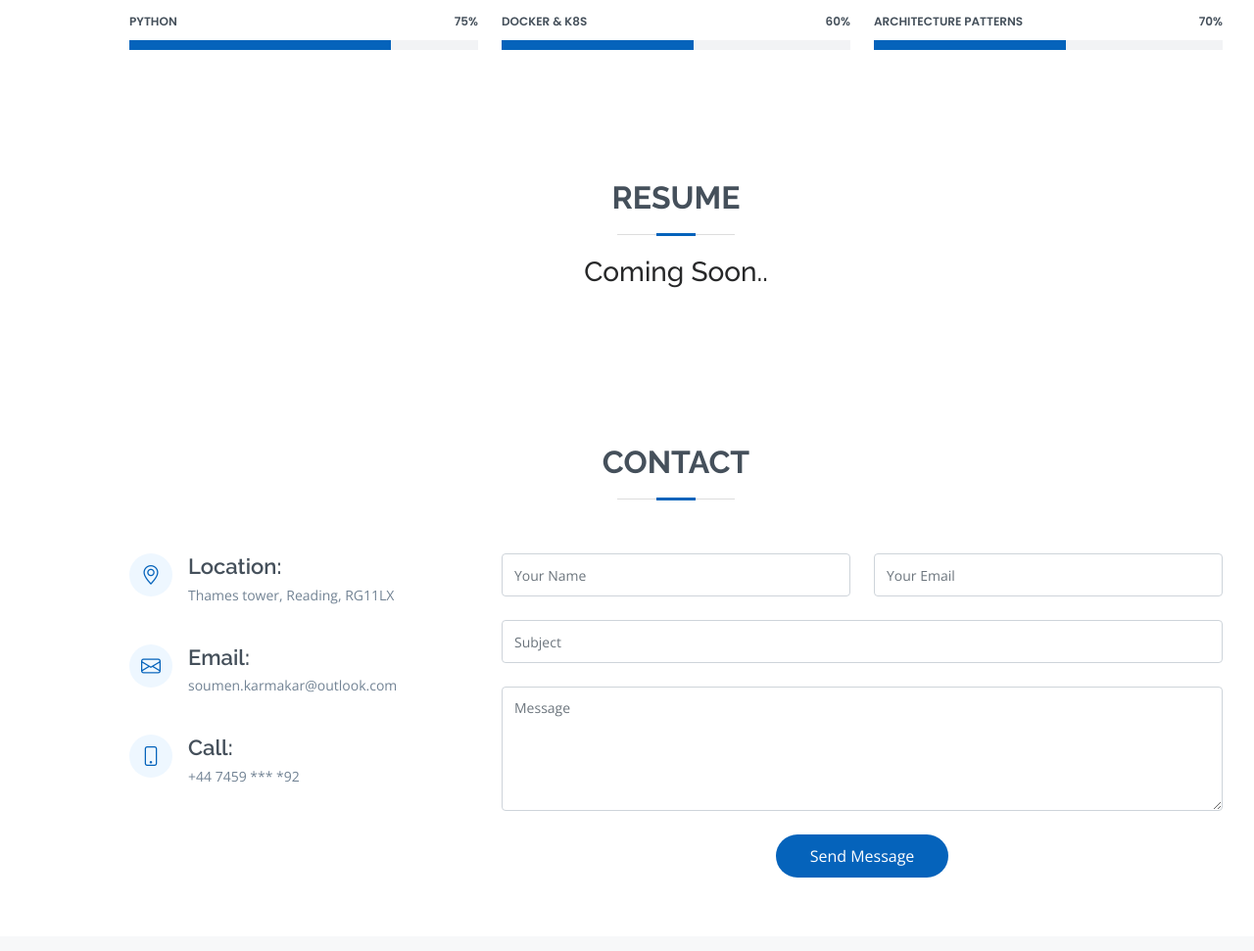
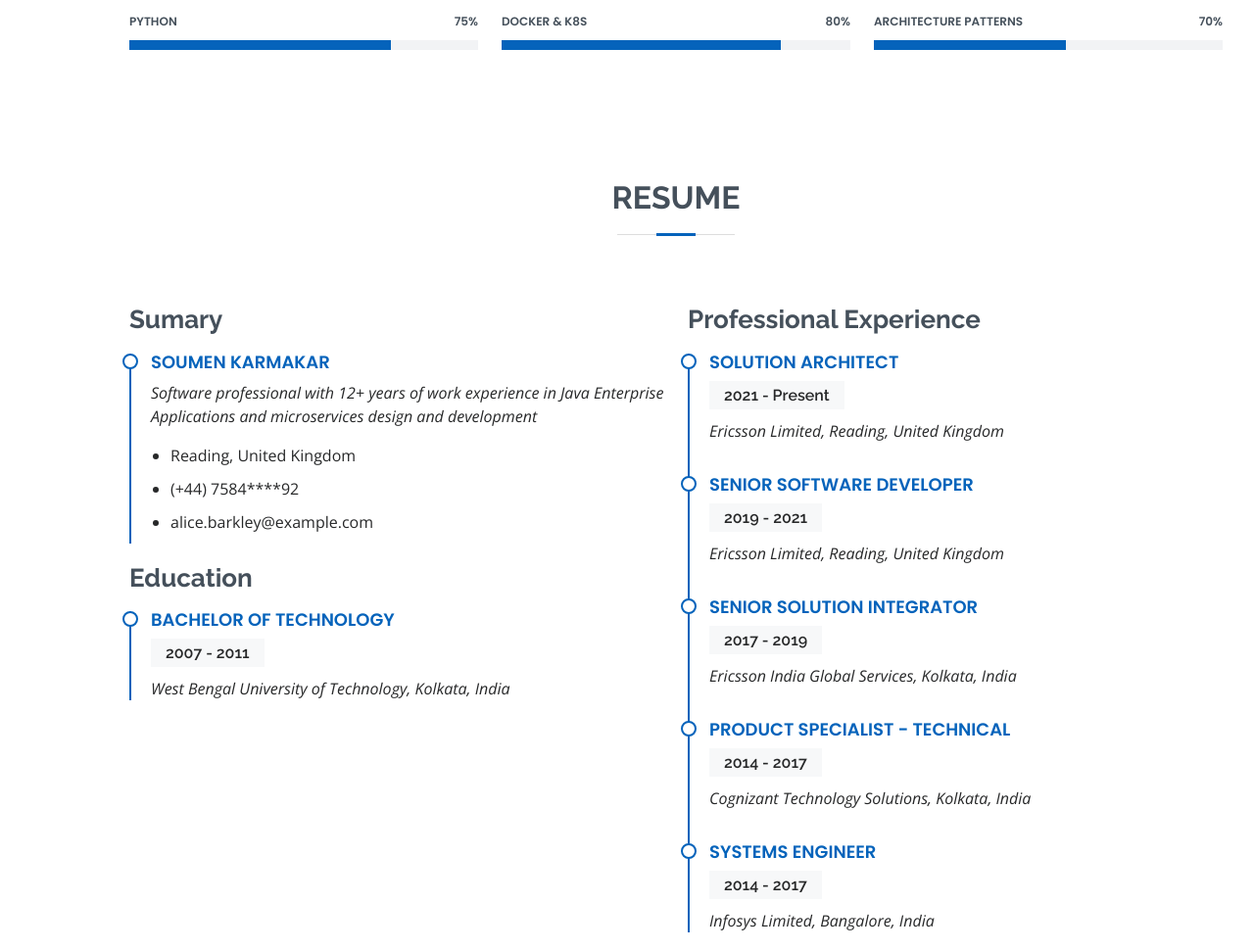
Before and after one commit to soumencemk/soumencemk.github.io, a plain HTML site: page index.html in a window 1280 px wide. Shown: the part 1633-2604 px from the top of the page at 98% size. Drawn offline with nearby package versions, Linux system fonts and the light colour scheme.

Commit message:
Adding Resume and updating exp

```diff
--- a/index.html
+++ b/index.html
@@ -56,11 +56,11 @@
 <section id="hero" class="d-flex flex-column justify-content-center">
     <div class="container" data-aos="zoom-in" data-aos-delay="100">
         <h1>Soumen Karmakar</h1>
-        <p>I'm <span class="typed" data-typed-items="Designer, Developer, Freelancer, Architect"></span></p>
+        <p>I'm a <span class="typed" data-typed-items="System Designer, Software Developer, Solution Architect"></span></p>
         <div class="social-links">
-            <a href="https://twitter.com/itssoumen" class="twitter"><i class="bx bxl-twitter"></i></a>
-            <a href="https://www.facebook.com/itssoumen" class="facebook"><i class="bx bxl-facebook"></i></a>
-            <a href="https://www.linkedin.com/in/itssoumen" class="linkedin"><i class="bx bxl-linkedin"></i></a>
+            <a href="https://twitter.com/itssoumen" class="twitter" target="_blank"><i class="bx bxl-twitter"></i></a>
+            <a href="https://www.facebook.com/itssoumen" class="facebook" target="_blank"><i class="bx bxl-facebook"></i></a>
+            <a href="https://www.linkedin.com/in/itssoumen" class="linkedin" target="_blank"><i class="bx bxl-linkedin"></i></a>
         </div>
     </div>
 </section><!-- End Hero -->
@@ -100,7 +100,7 @@
                             <ul>
                                 <li><i class="bi bi-chevron-right"></i> <strong>Degree:</strong> <span>B.Tech. in Information Technology</span>
                                 </li>
-                                <li><i class="bi bi-chevron-right"></i> <strong>PhEmailone:</strong> <span>soumen.karmakar@outlook.com</span>
+                                <li><i class="bi bi-chevron-right"></i> <strong>Email:</strong> <span>soumen.karmakar@outlook.com</span>
                                 </li>
                                 <li><i class="bi bi-chevron-right"></i> <strong>Freelance:</strong>
                                     <span>Available</span></li>
@@ -108,7 +108,7 @@
                         </div>
                     </div>
                     <p>
-                        Software professional with 10 years of work experience in Java Enterprise Applications and
+                        Software professional with 12 years of work experience in Java Enterprise Applications and
                         microservices development.
                     </p>
                 </div>
@@ -188,9 +188,9 @@
                         </div>
                     </div>
                     <div class="progress">
-                        <span class="skill">Docker & K8S <i class="val">60%</i></span>
+                        <span class="skill">Docker & K8S <i class="val">80%</i></span>
                         <div class="progress-bar-wrap">
-                            <div class="progress-bar" role="progressbar" aria-valuenow="55" aria-valuemin="0"
+                            <div class="progress-bar" role="progressbar" aria-valuenow="80" aria-valuemin="0"
                                  aria-valuemax="100"></div>
                         </div>
                     </div>
@@ -242,78 +242,56 @@
         <div class="container" data-aos="fade-up">
             <div class="section-title">
                 <h2>Resume</h2>
-                <p>
-                <h3>Coming Soon..</h3></p>
             </div>
-
-            <!--<div class="row">
+            <div class="row">
                 <div class="col-lg-6">
                     <h3 class="resume-title">Sumary</h3>
                     <div class="resume-item pb-0">
                         <h4>Soumen Karmakar</h4>
-                        <p><em>Innovative and deadline-driven Graphic Designer with 3+ years of experience designing and
-                            developing user-centered digital/print marketing material from initial concept to final,
-                            polished deliverable.</em></p>
+                        <p><em>Software professional with 12+ years of work experience in Java Enterprise
+                            Applications and microservices design and development</em></p>
                         <ul>
-                            <li>Portland par 127,Orlando, FL</li>
-                            <li>(123) 456-7891</li>
+                            <li>Reading, United Kingdom</li>
+                            <li>(+44) 7584****92</li>
                             <li>alice.barkley@example.com</li>
                         </ul>
                     </div>
-
                     <h3 class="resume-title">Education</h3>
                     <div class="resume-item">
-                        <h4>Master of Fine Arts &amp; Graphic Design</h4>
-                        <h5>2015 - 2016</h5>
-                        <p><em>Rochester Institute of Technology, Rochester, NY</em></p>
-                        <p>Qui deserunt veniam. Et sed aliquam labore tempore sed quisquam iusto autem sit. Ea vero
-                            voluptatum qui ut dignissimos deleniti nerada porti sand markend</p>
-                    </div>
-                    <div class="resume-item">
-                        <h4>Bachelor of Fine Arts &amp; Graphic Design</h4>
-                        <h5>2010 - 2014</h5>
-                        <p><em>Rochester Institute of Technology, Rochester, NY</em></p>
-                        <p>Quia nobis sequi est occaecati aut. Repudiandae et iusto quae reiciendis et quis Eius vel
-                            ratione eius unde vitae rerum voluptates asperiores voluptatem Earum molestiae consequatur
-                            neque etlon sader mart dila</p>
+                        <h4>Bachelor of Technology</h4>
+                        <h5>2007 - 2011</h5>
+                        <p><em>West Bengal University of Technology, Kolkata, India</em></p>
                     </div>
                 </div>
                 <div class="col-lg-6">
                     <h3 class="resume-title">Professional Experience</h3>
                     <div class="resume-item">
-                        <h4>Senior graphic design specialist</h4>
-                        <h5>2019 - Present</h5>
-                        <p><em>Experion, New York, NY </em></p>
-                        <ul>
-                            <li>Lead in the design, development, and implementation of the graphic, layout, and
-                                production communication materials
-                            </li>
-                            <li>Delegate tasks to the 7 members of the design team and provide counsel on all aspects of
-                                the project.
-                            </li>
-                            <li>Supervise the assessment of all graphic materials in order to ensure quality and
-                                accuracy of the design
-                            </li>
-                            <li>Oversee the efficient use of production project budgets ranging from $2,000 - $25,000
-                            </li>
-                        </ul>
+                        <h4>Solution Architect</h4>
+                        <h5>2021 - Present</h5>
+                        <p><em>Ericsson Limited, Reading, United Kingdom </em></p>
                     </div>
                     <div class="resume-item">
-                        <h4>Graphic design specialist</h4>
-                        <h5>2017 - 2018</h5>
-                        <p><em>Stepping Stone Advertising, New York, NY</em></p>
-                        <ul>
-                            <li>Developed numerous marketing programs (logos, brochures,infographics, presentations, and
-                                advertisements).
-                            </li>
-                            <li>Managed up to 5 projects or tasks at a given time while under pressure</li>
-                            <li>Recommended and consulted with clients on the most appropriate graphic design</li>
-                            <li>Created 4+ design presentations and proposals a month for clients and account managers
-                            </li>
-                        </ul>
+                        <h4>Senior Software Developer</h4>
+                        <h5>2019 - 2021</h5>
+                        <p><em>Ericsson Limited, Reading, United Kingdom</em></p>
+                    </div>
+                    <div class="resume-item">
+                        <h4>Senior Solution Integrator</h4>
+                        <h5>2017 - 2019</h5>
+                        <p><em>Ericsson India Global Services, Kolkata, India</em></p>
+                    </div>
+                    <div class="resume-item">
+                        <h4>Product specialist - Technical</h4>
+                        <h5>2014 - 2017</h5>
+                        <p><em>Cognizant Technology Solutions, Kolkata, India</em></p>
+                    </div>
+                    <div class="resume-item">
+                        <h4>Systems Engineer</h4>
+                        <h5>2014 - 2017</h5>
+                        <p><em>Infosys Limited, Bangalore, India</em></p>
                     </div>
                 </div>
-            </div>-->
+            </div>
 
         </div>
     </section><!-- End Resume Section -->
```
